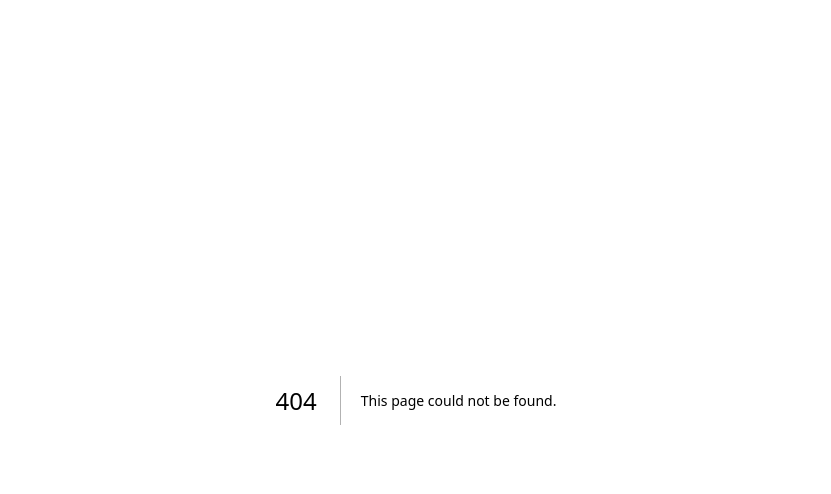
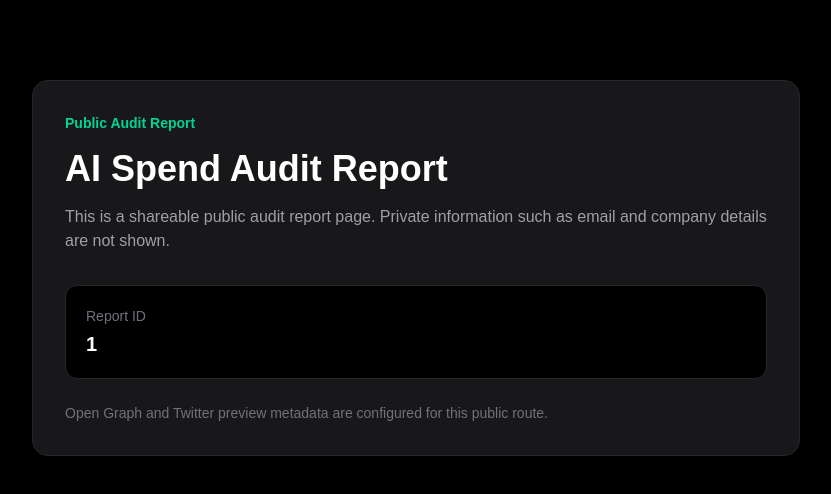
Before and after one commit to mounika-298/ai-spend-audit, a Next.js app: page /audit/1 in a window 1280 px wide. Before the commit this address had no page. Shown: the top 494 px of the page, without its empty margins (224-1055 px from the left). Built offline with nearby package versions, Linux system fonts and the light colour scheme.

Commit message:
feat: add public audit report route

```diff
--- /dev/null
+++ b/app/audit/[id]/page.tsx
@@ -0,0 +1,56 @@
+type AuditPageProps = {
+  params: Promise<{
+    id: string;
+  }>;
+};
+
+export async function generateMetadata({ params }: AuditPageProps) {
+  const { id } = await params;
+
+  return {
+    title: "AI Spend Audit Report",
+    description: `View AI spend audit report ${id}. Discover potential monthly and annual AI tool savings.`,
+    openGraph: {
+      title: "AI Spend Audit Report",
+      description:
+        "Discover how much your startup may be overspending on AI tools.",
+      type: "website",
+    },
+    twitter: {
+      card: "summary_large_image",
+      title: "AI Spend Audit Report",
+      description: "Discover AI tool savings and optimization opportunities.",
+    },
+  };
+}
+
+export default async function AuditPublicPage({ params }: AuditPageProps) {
+  const { id } = await params;
+
+  return (
+    <main className="min-h-screen bg-black text-white px-6 py-20">
+      <div className="max-w-3xl mx-auto bg-zinc-900 border border-zinc-800 rounded-2xl p-8">
+        <p className="text-sm text-emerald-400 font-semibold mb-4">
+          Public Audit Report
+        </p>
+
+        <h1 className="text-4xl font-bold mb-4">
+          AI Spend Audit Report
+        </h1>
+
+        <p className="text-zinc-400 mb-8">
+          This is a shareable public audit report page. Private information such as email and company details are not shown.
+        </p>
+
+        <div className="bg-black border border-zinc-800 rounded-xl p-5">
+          <p className="text-sm text-zinc-500">Report ID</p>
+          <p className="text-xl font-bold mt-1">{id}</p>
+        </div>
+
+        <p className="text-sm text-zinc-500 mt-6">
+          Open Graph and Twitter preview metadata are configured for this public route.
+        </p>
+      </div>
+    </main>
+  );
+}
```
Also changed, not shown: 2 other files (tests, documents, lock files or other folders).
